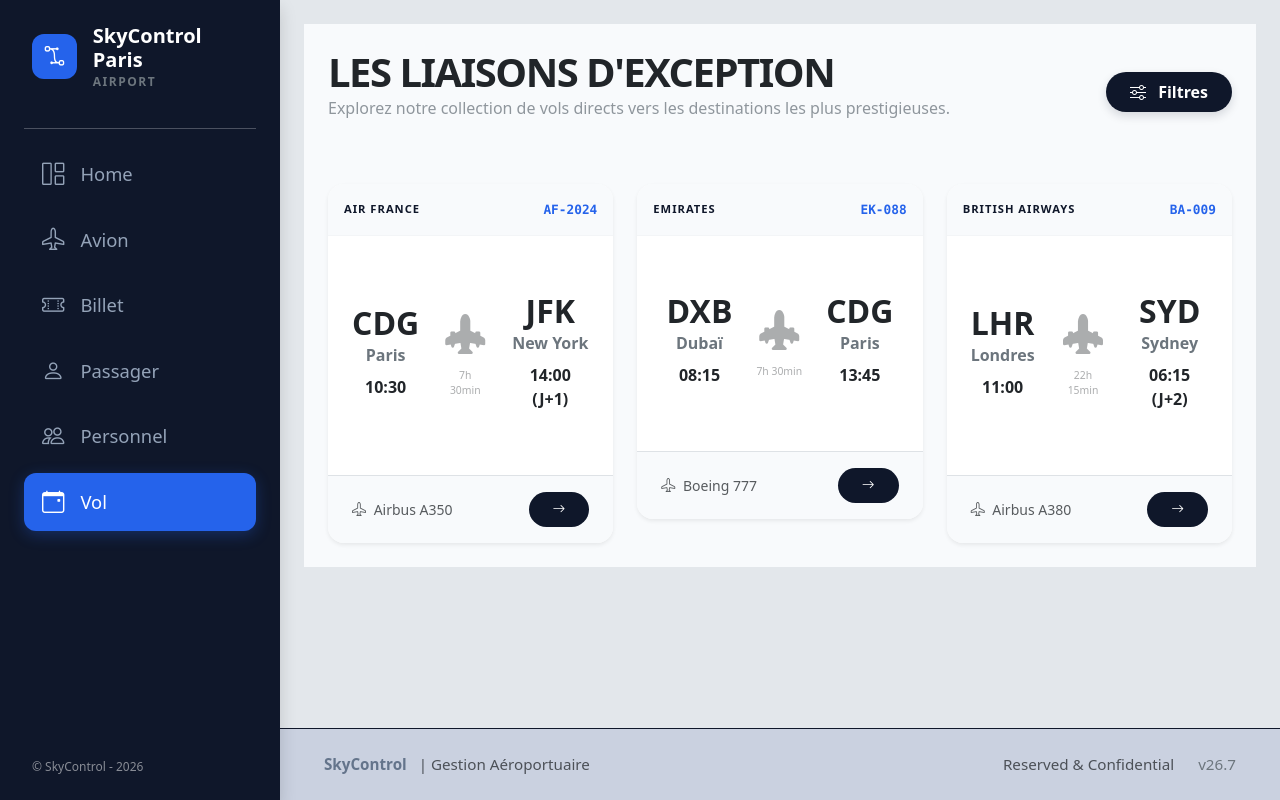
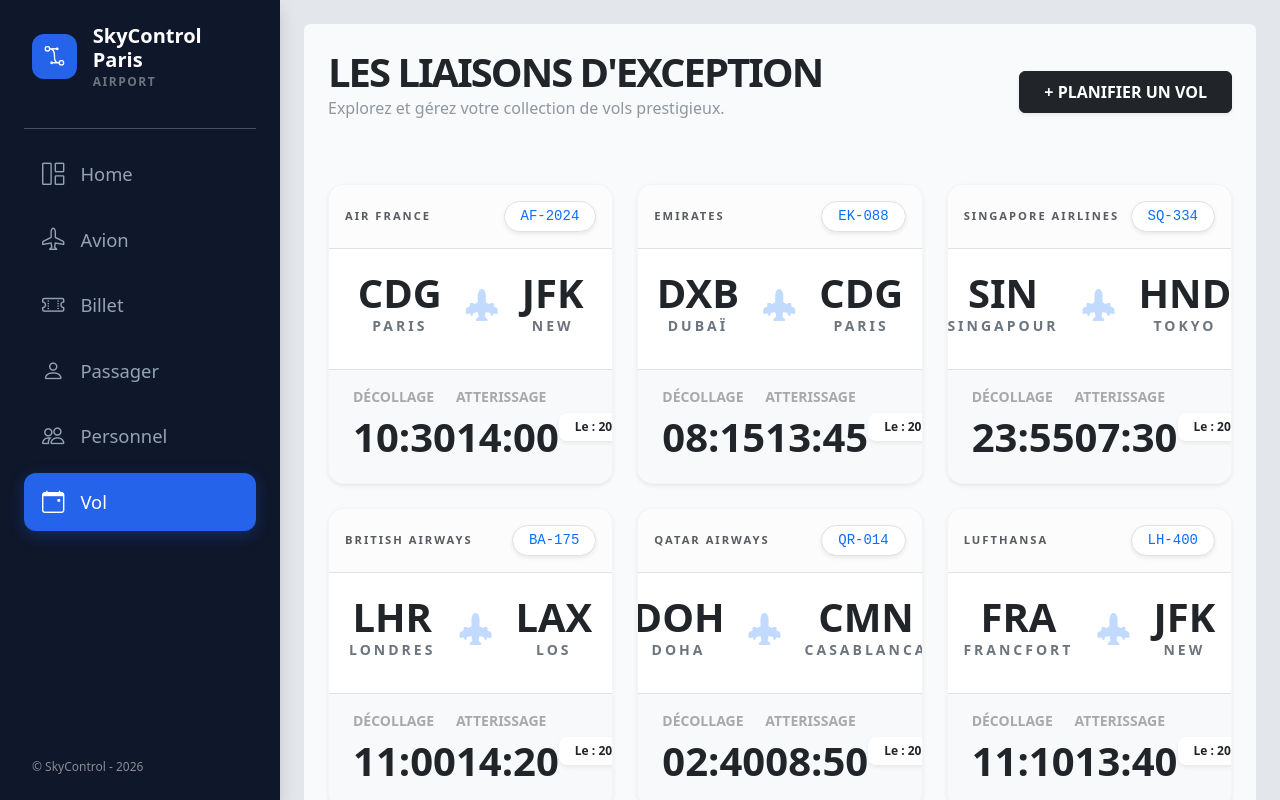
Before and after one commit to Palouziii/SkyControl, a React (Vite) app: page /Vol in a window 1280 px wide. Shown: the top 800 px of the page. Built offline with nearby package versions, Linux system fonts and the light colour scheme.

Commit message:
+ Affichage des Vols avec des fakeData

```diff
--- a/src/components/Avion/AvionCard.jsx
+++ b/src/components/Avion/AvionCard.jsx
@@ -20,7 +20,6 @@
         </button>
       </header>
 
-      {/* Grille Ultra-Moderne */}
       <div className="fleet-grid">
         {avions.map((avion) => (
           <div className="fleet-card" key={avion.immatriculation}>
--- a/src/components/Passager/PassagerCard.jsx
+++ b/src/components/Passager/PassagerCard.jsx
@@ -95,7 +95,7 @@
 
       {/* Tableau des Passagers */}
       <div className="card border-0 shadow-sm rounded-3">
-        <div className="table-responsive">
+        <div className="table-responsive rounded">
           <table className="table table-hover align-middle mb-0">
             <thead className="table-light">
               <tr>
@@ -124,7 +124,7 @@
                     </div>
                     <div className="small text-muted">
                       <i className="bi bi-telephone me-2"></i>
-                      {passager.tel}
+                      {passager.telephone}
                     </div>
                   </td>
                   <td className="text-center">
--- a/src/components/Personnel/PersonnelCard.jsx
+++ b/src/components/Personnel/PersonnelCard.jsx
@@ -77,7 +77,7 @@
 
       {/* Tableau du Personnel */}
       <div className="card border-0 shadow-sm">
-        <div className="table-responsive">
+        <div className="table-responsive rounded">
           <table className="table table-hover align-middle mb-0">
             <thead className="table-light">
               <tr>
@@ -117,7 +117,7 @@
                       {personnel.fonction}
                     </span>
                   </td>
-                  <td className="fw-mono small">{personnel.tel}</td>
+                  <td className="fw-mono small">{personnel.telephone}</td>
                   <td className="text-center">
                     <button className="btn btn-outline-dark btn-sm fw-bold me-2">
                       ÉDITER
--- a/src/components/Vol/VolCard.jsx
+++ b/src/components/Vol/VolCard.jsx
@@ -1,166 +1,180 @@
 import { useState } from "react";
 import "../../css/VolCard.css";
+import VolService from "../../services/VolService";
 
 export default function VolCard() {
-  const [showFilters, setShowFilters] = useState(false);
+  const [showAdd, setShowAdd] = useState(false);
+  const vols = VolService.getAll();
 
-  // Simulation de données basées sur ton MCD
-  const vols = [
-    {
-      ref: "AF-2024",
-      compagnie: "Air France",
-      depart: "CDG",
-      nom_depart: "Paris",
-      arrivee: "JFK",
-      nom_arrivee: "New York",
-      heure_dep: "10:30",
-      heure_arr: "14:00 (J+1)",
-      prix: "1 250 €",
-      avion: "Airbus A350",
-      duree: "7h 30min",
-    },
-    {
-      ref: "EK-088",
-      compagnie: "Emirates",
-      depart: "DXB",
-      nom_depart: "Dubaï",
-      arrivee: "CDG",
-      nom_arrivee: "Paris",
-      heure_dep: "08:15",
-      heure_arr: "13:45",
-      prix: "980 €",
-      avion: "Boeing 777",
-      duree: "7h 30min",
-    },
-    {
-      ref: "BA-009",
-      compagnie: "British Airways",
-      depart: "LHR",
-      nom_depart: "Londres",
-      arrivee: "SYD",
-      nom_arrivee: "Sydney",
-      heure_dep: "11:00",
-      heure_arr: "06:15 (J+2)",
-      prix: "2 100 €",
-      avion: "Airbus A380",
-      duree: "22h 15min",
-    },
-  ];
+  // Extraction propre des données pour l'affichage Premium
+  const formatCity = (str) => str.split(" ")[0];
+  const formatCode = (str) => str.match(/\((.*?)\)/)?.[1] || str;
+  const formatTime = (str) => str.split(" ")[1];
+  const formatDate = (str) => str.split(" ")[0];
 
   return (
-    <div className="vol-page-wrapper-premium p-4">
-      {/* 1. Header Inspirant (Vibe Elite) */}
+    <div className="vol-page-wrapper-premium p-4 rounded">
+      {/* HEADER SECTION */}
       <header className="page-header-prestige-vol d-flex justify-content-between align-items-center mb-5">
         <div className="title-area-vol">
           <h1 className="display-6 fw-black text-dark text-uppercase tracking-tighter mb-0">
             Les Liaisons d'Exception
           </h1>
           <p className="text-secondary opacity-75">
-            Explorez notre collection de vols directs vers les destinations les
-            plus prestigieuses.
+            Explorez et gérez votre collection de vols prestigieux.
           </p>
         </div>
-        <div className="header-actions d-flex gap-3">
+        <div className="header-actions">
           <button
-            className="btn-prestige-dark px-4 py-2"
-            onClick={() => setShowFilters(!showFilters)}
+            className={`btn ${showAdd ? "btn-secondary" : "btn-dark"} px-4 py-2 fw-bold shadow-sm transition-all`}
+            onClick={() => setShowAdd(!showAdd)}
           >
-            <i className={`bi bi-${showFilters ? "x-lg" : "sliders"} me-2`}></i>{" "}
-            {showFilters ? "Fermer" : "Filtres"}
+            {showAdd ? "ANNULER" : "+ PLANIFIER UN VOL"}
           </button>
         </div>
       </header>
 
-      {/* 2. Barre de Recherche/Filtres Epurée */}
-      {showFilters && (
-        <div className="search-bar-prestige rounded-4 p-4 mb-5 shadow-sm animate__animated animate__fadeIn">
-          <form className="row g-3 align-items-center">
+      {/* FORMULAIRE D'AJOUT (Basé sur ton constructor Vol) */}
+      {showAdd && (
+        <div className="card shadow-sm mb-5 border-0 animate-slide-down bg-white rounded-4 overflow-hidden">
+          <div className="card-header bg-dark text-white fw-bold py-3 px-4">
+            NOUVELLE PLANIFICATION
+          </div>
+          <div className="card-body p-4">
+            <form className="row g-4">
               <div className="col-md-3">
-              <label className="label-elite-vol">Origine</label>
+                <label className="label-form-prestige">RÉF VOL</label>
                 <input
                   type="text"
-                className="form-control-prestige-vol"
-                placeholder="Ex: Paris (CDG)"
+                  className="form-control-prestige"
+                  placeholder="Ex: AF-2024"
                 />
               </div>
               <div className="col-md-3">
-              <label className="label-elite-vol">Destination</label>
+                <label className="label-form-prestige">COMPAGNIE</label>
                 <input
                   type="text"
-                className="form-control-prestige-vol"
-                placeholder="Ex: New York (JFK)"
+                  className="form-control-prestige"
+                  placeholder="Air France"
                 />
               </div>
               <div className="col-md-3">
-              <label className="label-elite-vol">Date</label>
-              <input type="date" className="form-control-prestige-vol" />
+                <label className="label-form-prestige">DÉPART</label>
+                <input
+                  type="text"
+                  className="form-control-prestige"
+                  placeholder="Paris (CDG)"
+                />
               </div>
-            <div className="col-md-3 d-flex align-items-end">
+              <div className="col-md-3">
+                <label className="label-form-prestige">ARRIVÉE</label>
+                <input
+                  type="text"
+                  className="form-control-prestige"
+                  placeholder="New York (JFK)"
+                />
+              </div>
+              <div className="col-md-4">
+                <label className="label-form-prestige">
+                  DATE & HEURE DÉPART
+                </label>
+                <input
+                  type="datetime-local"
+                  className="form-control-prestige"
+                />
+              </div>
+              <div className="col-md-4">
+                <label className="label-form-prestige">
+                  DATE & HEURE ARRIVÉE
+                </label>
+                <input
+                  type="datetime-local"
+                  className="form-control-prestige"
+                />
+              </div>
+              <div className="col-md-4 d-flex align-items-end">
                 <button
                   type="submit"
-                className="btn-prestige-blue w-100 py-2 fw-bold"
+                  className="btn btn-primary w-100 py-2 fw-bold rounded-3"
                 >
-                RECHERCHER
+                  PUBLIER LE VOL
                 </button>
               </div>
             </form>
           </div>
+        </div>
       )}
 
-      {/* 3. Grille de Cartes d'Embarquement (La Vitrine) */}
+      {/* GRILLE DE CARTES */}
       <div className="row g-4">
-        {vols.map((v) => (
-          <div className="col-12 col-md-6 col-lg-4" key={v.ref}>
-            <div className="trip-card shadow-sm rounded-4 overflow-hidden border-0">
-              {/* Image de destination (background or overlay) */}
-              <div className="card-prestige-header d-flex justify-content-between align-items-center p-3">
-                <span className="compagnie-tag text-uppercase fw-extrabold tracking-wider">
-                  {v.compagnie}
+        {vols.map((vol) => (
+          <div className="col-12 col-md-6 col-lg-4" key={vol.ref_vol}>
+            <div className="prestige-trip-card shadow-sm rounded-4 overflow-hidden border-0 bg-white position-relative">
+              {/* BOUTON RÉSERVER (Flottant haut droit) */}
+              <a href="#" className="card-action-top text-decoration-none">
+                <span className="me-2 small fw-bold">RÉSERVER</span>
+                <i className="bi bi-arrow-right"></i>
+              </a>
+
+              {/* CARD HEADER */}
+              <div className="card-prestige-header d-flex justify-content-between align-items-center p-3 border-bottom bg-light-subtle">
+                <span className="compagnie-tag text-uppercase fw-extrabold tracking-wider text-muted small">
+                  {vol.compagnie}
                 </span>
-                <span className="reg-number-vol fw-mono">{v.ref}</span>
+                <span className="reg-number-vol fw-mono text-primary px-3 py-1 rounded-pill bg-white shadow-sm border small">
+                  {vol.ref_vol}
+                </span>
               </div>
 
+              {/* CARD BODY (Itinéraire Typographique) */}
               <div className="card-prestige-body p-4 text-center">
-                <div className="route-area d-flex justify-content-center align-items-center gap-4 mb-4">
-                  <div className="location">
-                    <span className="airport-code display-4 fw-black text-dark">
-                      {v.depart}
+                <div className="route-area-prestige d-flex justify-content-center align-items-center gap-2 mb-2">
+                  <div className="location-prestige">
+                    <span className="airport-code-prestige display-5 fw-black text-dark d-block">
+                      {formatCode(vol.depart)}
                     </span>
-                    <span className="city-name text-secondary fw-semibold d-block">
-                      {v.nom_depart}
-                    </span>
-                    <span className="time fw-bold text-dark d-block mt-2">
-                      {v.heure_dep}
+                    <span className="city-name-prestige text-uppercase fw-bold text-secondary small tracking-widest">
+                      {formatCity(vol.depart)}
                     </span>
                   </div>
-                  <div className="plane-icon-area text-muted opacity-50 fs-1">
-                    <i className="bi bi-airplane-engines-fill"></i>
-                    <span className="duree-tag d-block mt-1 fs-7">
-                      {v.duree}
+
+                  <div className="plane-divider px-3">
+                    <i className="bi bi-airplane-engines-fill fs-2 text-primary opacity-25"></i>
+                  </div>
+
+                  <div className="location-prestige">
+                    <span className="airport-code-prestige display-5 fw-black text-dark d-block">
+                      {formatCode(vol.arrivé)}
                     </span>
-                  </div>
-                  <div className="location">
-                    <span className="airport-code display-4 fw-black text-dark">
-                      {v.arrivee}
-                    </span>
-                    <span className="city-name text-secondary fw-semibold d-block">
-                      {v.nom_arrivee}
-                    </span>
-                    <span className="time fw-bold text-dark d-block mt-2">
-                      {v.heure_arr}
+                    <span className="city-name-prestige text-uppercase fw-bold text-secondary small tracking-widest">
+                      {formatCity(vol.arrivé)}
                     </span>
                   </div>
                 </div>
               </div>
 
-              <div className="card-prestige-footer border-top pt-3 pb-3 px-4 mt-3 d-flex justify-content-between align-items-center">
-                <div className="plane-info-prestige text-muted small">
-                  <i className="bi bi-airplane me-1"></i> {v.avion}
+              {/* CARD FOOTER (Horaires & Dates) */}
+              <div className="card-prestige-footer border-top pt-3 pb-3 px-4 bg-light d-flex justify-content-between align-items-center">
+                <div className="time-info">
+                  <span className="d-block small text-muted text-uppercase fw-bold opacity-50">
+                    Décollage
+                  </span>
+                  <span className="fw-black text-dark">
+                    {formatTime(vol.date_depart)}
+                  </span>
                 </div>
-                <div className="actions-prestige-vol d-flex gap-2">
-                  <button className="btn-booking py-2 px-4" title="Réserver">
-                    <i className="bi bi-arrow-right"></i>
-                  </button>
+                <div className="time-info">
+                  <span className="d-block small text-muted text-uppercase fw-bold opacity-50">
+                    Atterissage
+                  </span>
+                  <span className="fw-black text-dark">
+                    {formatTime(vol.date_arrivé)}
+                  </span>
+                </div>
+                <div className="date-info text-end">
+                  <span className="badge bg-white text-dark border-0 shadow-sm fw-bold py-2 px-3 rounded-3">
+                    Le : {formatDate(vol.date_depart)}
+                  </span>
                 </div>
               </div>
             </div>
--- a/src/css/VolCard.css
+++ b/src/css/VolCard.css
@@ -1,138 +1,92 @@
-/* src/css/Vol.css */
+/* src/css/VolCard.css */
 
-/* Variables de couleur de ton site */
 :root {
-  --primary-prestige: #2563eb; /* Le bleu vif de ta sidebar */
-  --dark-prestige: #0f172a;    /* Le fond sombre de ta sidebar */
-  --bg-light-prestige: #f8fafc; /* Ton fond de page */
+  --primary-prestige: #2563eb;
+  --dark-prestige: #0f172a;
+  --bg-page: #f8fafc;
 }
 
-.vol-page-wrapper-premium {
-  background-color: var(--bg-light-prestige);
+.vol-page-wrapper-premium { background-color: var(--bg-page); min-height: 100vh; }
+.fw-black { font-weight: 900; }
+.tracking-tighter { letter-spacing: -2px; }
+.tracking-widest { letter-spacing: 3px; }
+
+/* BOUTON D'ACTION FLOTTANT */
+.card-action-top {
+    position: absolute;
+    top: 15px;
+    right: 15px;
+    z-index: 10;
+    background-color: var(--dark-prestige);
+    color: white;
+    padding: 8px 12px;
+    border-radius: 100px;
+    display: flex;
+    align-items: center;
+    opacity: 0;
+    transform: translateX(10px);
+    transition: all 0.4s ease;
 }
 
-.fw-black { font-weight: 900; }
-.fw-extrabold { font-weight: 800; }
-.tracking-tighter { letter-spacing: -1.5px; }
-.tracking-wider { letter-spacing: 1px; }
-.tracking-widest { letter-spacing: 2px; }
+.card-action-top span { display: none; letter-spacing: 1px; font-size: 0.7rem; }
 
-/* Header Premium */
-.page-header-prestige-vol .header-actions {
-  display: flex;
+/* HOVER EFFECTS */
+.prestige-trip-card {
+    transition: all 0.4s cubic-bezier(0.165, 0.84, 0.44, 1);
+    border: 1px solid rgba(0,0,0,0.04) !important;
 }
 
-.btn-prestige-dark {
-  background-color: var(--dark-prestige);
-  color: white;
-  border: none;
-  border-radius: 100px;
-  font-weight: 600;
-  transition: all 0.3s;
-  box-shadow: 0 4px 10px rgba(15, 23, 42, 0.15);
+.prestige-trip-card:hover {
+    transform: translateY(-10px);
+    box-shadow: 0 20px 40px rgba(15, 23, 42, 0.08) !important;
 }
 
-.btn-prestige-dark:hover {
-  background-color: var(--primary-prestige);
-  transform: translateY(-2px);
+.prestige-trip-card:hover .card-action-top {
+    opacity: 1;
+    transform: translateX(0);
 }
 
-/* Barre de Recherche Premium */
-.search-bar-prestige {
-  background-color: white;
-  border: 1px solid rgba(0,0,0,0.03);
+.card-action-top:hover {
+    background-color: var(--primary-prestige);
+    padding: 8px 20px;
 }
 
-.label-elite-vol {
-  font-size: 0.7rem;
+.card-action-top:hover span { display: inline; }
+
+/* TYPOGRAPHIE DES CODES AIRPORT */
+.airport-code-prestige { line-height: 1; }
+
+/* FORMULAIRE STYLE */
+.label-form-prestige {
+    font-size: 0.65rem;
     font-weight: 800;
-  text-transform: uppercase;
     color: #94a3b8;
+    margin-bottom: 5px;
     letter-spacing: 1px;
     display: block;
-  margin-bottom: 8px;
 }
 
-.form-control-prestige-vol {
+.form-control-prestige {
     border: 1px solid #e2e8f0;
     border-radius: 12px;
-  padding: 10px 15px;
-  background: #f8fafc;
-  font-size: 0.9rem;
+    padding: 12px;
+    background-color: #f8fafc;
+    transition: all 0.3s;
 }
 
-.btn-prestige-blue {
-    background-color: var(--primary-prestige);
-    color: white;
-    border: none;
-    border-radius: 12px;
-    font-weight: 700;
+.form-control-prestige:focus {
+    background-color: white;
+    border-color: var(--primary-prestige);
+    box-shadow: 0 0 0 4px rgba(37, 99, 235, 0.1);
+    outline: none;
 }
 
-/* Carte "Vitrine d'Appareils" */
-.trip-card {
-  background: white;
-  border: 1px solid rgba(0,0,0,0.03);
-  transition: all 0.4s cubic-bezier(0.175, 0.885, 0.32, 1.275);
+/* ANIMATION */
+.animate-slide-down {
+    animation: slideDown 0.5s cubic-bezier(0.165, 0.84, 0.44, 1);
 }
 
-.trip-card:hover {
-  transform: translateY(-10px);
-  box-shadow: 0 20px 40px rgba(0,0,0,0.05);
+@keyframes slideDown {
+    from { opacity: 0; transform: translateY(-30px); }
+    to { opacity: 1; transform: translateY(0); }
 }
-
-/* Header de Carte Epuré */
-.card-prestige-header {
-    background: #f8fafc;
-    border-bottom: 1px solid rgba(0,0,0,0.02);
-}
-
-.compagnie-tag {
-  font-size: 0.7rem;
-  font-weight: 800;
-  color: var(--dark-prestige);
-}
-
-.reg-number-vol {
-  font-family: 'Monaco', monospace;
-  font-weight: 700;
-  font-size: 0.8rem;
-  color: #2563eb;
-}
-
-/* Corps de Carte Visualisation d'Itinéraire */
-.route-area {
-    margin: 2rem 0;
-}
-
-.airport-code {
-  font-size: 2rem;
-  color: #0f172a;
-}
-
-.time {
-    font-size: 1rem;
-    color: #0f172a;
-}
-
-/* Footer de Carte Minimaliste */
-.card-prestige-footer {
-    background: #f8fafc;
-}
-
-.btn-booking {
-    background-color: var(--dark-prestige);
-    color: white;
-    border: none;
-    border-radius: 100px;
-    font-weight: 700;
-    font-size: 0.8rem;
-}
-
-.btn-booking:hover {
-    background-color: var(--primary-prestige);
-}
-
-.duree-tag {
-    font-size: 0.65rem;
-}
--- a/src/data/FakeData.js
+++ b/src/data/FakeData.js
@@ -1,7 +1,8 @@
-import {Avion} from "../model/Avion"
-import {Billet} from "../model/Billet"
-import {Passager} from "../model/Passager"
-import {Personnel} from "../model/Personnel"
+import { Avion } from "../model/Avion"
+import { Billet } from "../model/Billet"
+import { Passager } from "../model/Passager"
+import { Personnel } from "../model/Personnel"
+import { Vol } from "../model/Vol";
 
 export const ListeAvions = [
     new Avion("F-HPJK", 516, "Airbus A380", "Air France"),
@@ -57,3 +58,17 @@
     new Personnel ("STAFF-12", "Guerin", "Sophie", "Hôtesse", "+33 6 32 21 10 00"),
     new Personnel ("STAFF-13", "Dumas", "Nicolas", "Co-pilote", "+33 6 11 22 99 88")
 ];
+
+export const ListeVols = [
+    new Vol("AF-2024", "Air France", "Paris (CDG)", "New York (JFK)", "2026-04-12 10:30", "2026-04-12 14:00"),
+    new Vol("EK-088", "Emirates", "Dubaï (DXB)", "Paris (CDG)", "2026-04-13 08:15", "2026-04-13 13:45"),
+    new Vol("SQ-334", "Singapore Airlines", "Singapour (SIN)", "Tokyo (HND)", "2026-04-14 23:55", "2026-04-15 07:30"),
+    new Vol("BA-175", "British Airways", "Londres (LHR)", "Los Angeles (LAX)", "2026-04-15 11:00", "2026-04-15 14:20"),
+    new Vol("QR-014", "Qatar Airways", "Doha (DOH)", "Casablanca (CMN)", "2026-04-16 02:40", "2026-04-16 08:50"),
+    new Vol("LH-400", "Lufthansa", "Francfort (FRA)", "New York (JFK)", "2026-04-17 11:10", "2026-04-17 13:40"),
+    new Vol("AM-001", "Aeromexico", "Mexico (MEX)", "Paris (CDG)", "2026-04-18 23:50", "2026-04-19 18:00"),
+    new Vol("TK-001", "Turkish Airlines", "Istanbul (IST)", "Dubaï (DXB)", "2026-04-20 13:30", "2026-04-20 18:15"),
+    new Vol("CX-260", "Cathay Pacific", "Hong Kong (HKG)", "Paris (CDG)", "2026-04-21 00:45", "2026-04-21 07:35"),
+    new Vol("QF-002", "Qantas", "Londres (LHR)", "Sydney (SYD)", "2026-04-22 21:05", "2026-04-24 06:15"),
+    new Vol("TN-008", "Air Tahiti Nui", "Paris (CDG)", "Papeete (PPT)", "2026-04-25 11:35", "2026-04-26 05:20")
+];
--- a/src/model/Billet.js
+++ b/src/model/Billet.js
@@ -1,6 +1,6 @@
 export class Billet{
-    constructor(id_billet, passager, vol, classe, siege, prix, date){
-        this.id_billet = id_billet
+    constructor(ref_billet, passager, vol, classe, siege, prix, date){
+        this.ref_billet = ref_billet
         this.passager = passager
         this.vol = vol
         this.classe = classe
--- /dev/null
+++ b/src/model/Vol.js
@@ -0,0 +1,10 @@
+export class Vol{
+    constructor(ref_vol, compagnie, depart, arrivé, date_depart, date_arrivé){
+        this.ref_vol = ref_vol
+        this.compagnie = compagnie
+        this.depart = depart
+        this.arrivé = arrivé
+        this.date_depart = date_depart
+        this.date_arrivé = date_arrivé
+    }
+}
--- /dev/null
+++ b/src/services/VolService.js
@@ -0,0 +1,13 @@
+import { ListeVols } from "../data/FakeData";
+
+export class ServiceVol{
+    constructor(){
+        this.vols = ListeVols;
+    }
+
+        getAll(){
+            return this.vols
+        }
+}
+
+export default new ServiceVol()
```
Also changed, not shown: src/components/Billet/BilletCard.jsx (+9 -9 lines). Lines whose indentation alone changed are shown as unchanged.
